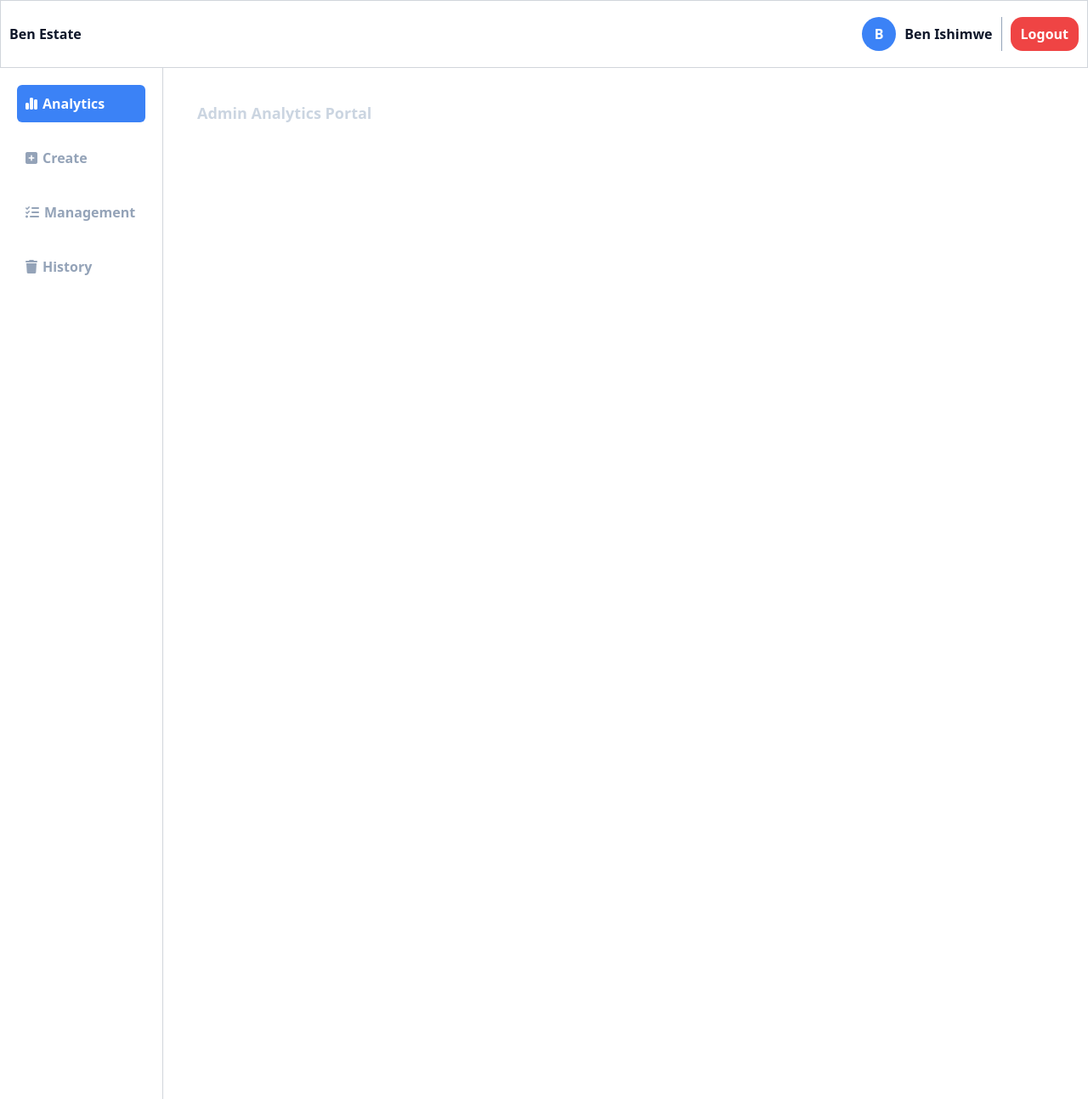
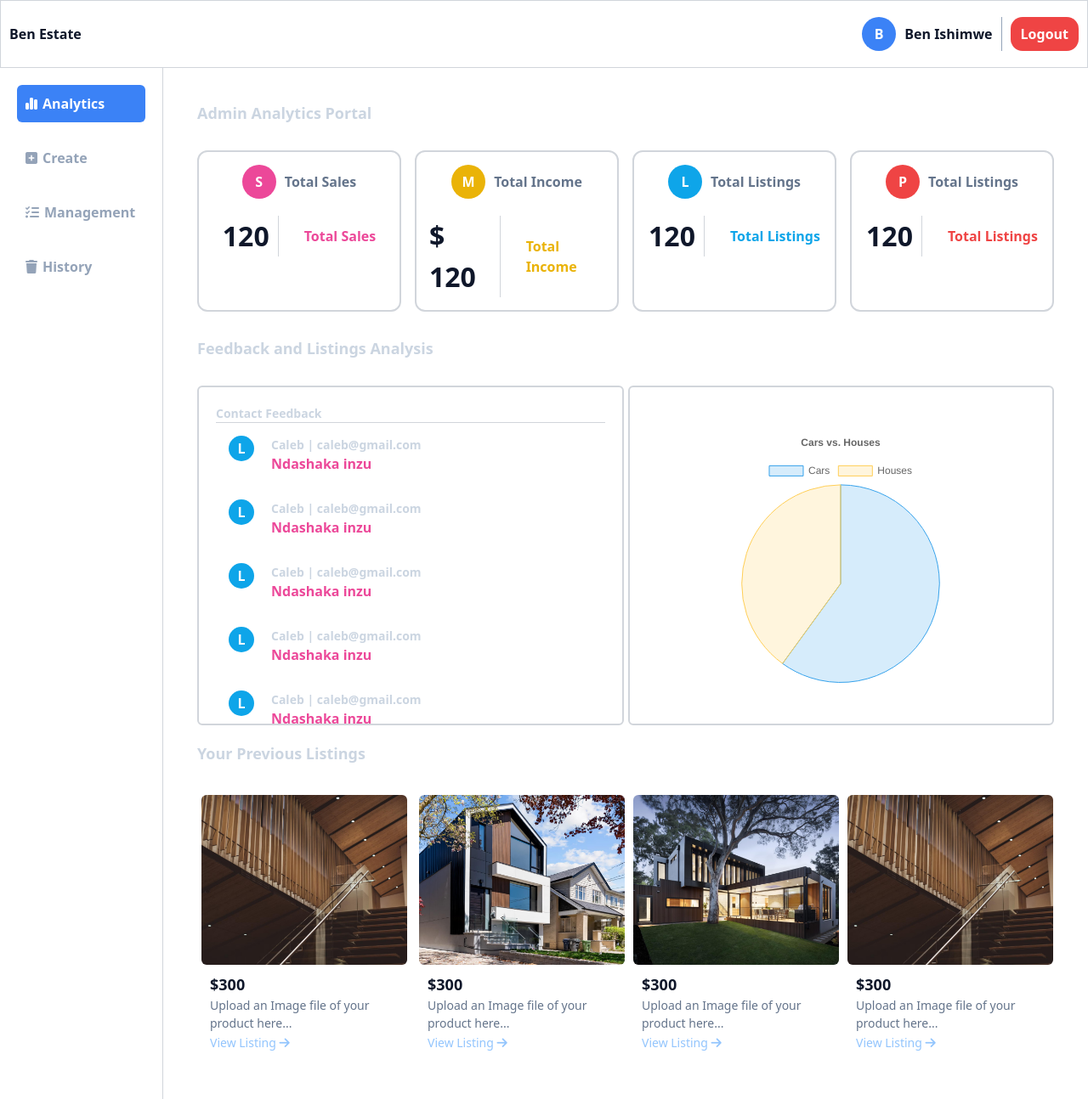
Before and after one commit to AimeKelvin/Ben_Real_estate_byChroste, a PHP site: page /admin/analytics.html in a window 1280 px wide. Shown: the whole page at 85% size. Run offline with PHP 8.4, Linux system fonts and the light colour scheme; some libraries are stand-ins or nearby versions.

Commit message:
Finished the analytics page

```diff
--- a/admin/analytics.html
+++ b/admin/analytics.html
@@ -24,6 +24,9 @@
         }
     </script>
 
+    <script src="https://cdnjs.cloudflare.com/ajax/libs/apexcharts/3.50.0/apexcharts.min.js" integrity="sha512-h3DSSmgtvmOo5gm3pA/YcDNxtlAZORKVNAcMQhFi3JJgY41j9G06WsepipL7+l38tn9Awc5wgMzJGrUWaeUEGA==" crossorigin="anonymous" referrerpolicy="no-referrer"></script>
+
+    <script src="https://cdn.jsdelivr.net/npm/chart.js"></script>
     <link rel="stylesheet" href="https://cdnjs.cloudflare.com/ajax/libs/font-awesome/6.5.2/css/all.min.css" integrity="sha512-SnH5WK+bZxgPHs44uWIX+LLJAJ9/2PkPKZ5QiAj6Ta86w+fsb2TkcmfRyVX3pBnMFcV7oQPJkl9QevSCWr3W6A==" crossorigin="anonymous" referrerpolicy="no-referrer" />
 
 </head>
@@ -60,7 +63,195 @@
 
             <!--Right Section-->
             <div class="h-full w-full p-[10px] md:p-[40px] pb-[50px] overflow-y-scroll md:w-[85%]">
+
                 <div class="text-[18px] font-black text-slate-300 select-none mb-[30px]">Admin Analytics Portal</div>
+                <div class="grid grid-cols-1 w-full gap-4 md:grid-cols-4">
+                    <!--details-->
+                        <!--detail one-->
+                        <div class="w-full border-[2px] border-solid border-gray-300 flex flex-col items-center p-[15px] rounded-[12px]">
+                            <div class="flex flex-row items-center mb-[20px]">
+                                <div class="bg-pink-500 rounded-full w-[40px] h-[40px] cursor-pointer flex justify-center items-center font-bold text-[16px] text-white">S</div>
+                                <div class="text-[16px] font-bold text-slate-500 select-none pl-[10px]">Total Sales</div>
+                            </div>
+                            <div class="flex justify-between items-center space-x-[20px]">
+                                <div class="text-[32px] font-black text-slate-900 select-none border-r border-solid border-gray-300 pr-[10px]">120</div>
+                                <div class="text-[16px] font-bold text-pink-500 select-none pl-[10px]">Total Sales</div>
+                            </div>
+                        </div>
+                        <!--detail one-->
+                        <!--detail one-->
+                        <div class="w-full border-[2px] border-solid border-gray-300 flex flex-col items-center p-[15px] rounded-[12px]">
+                            <div class="flex flex-row items-center mb-[20px]">
+                                <div class="bg-yellow-500 rounded-full w-[40px] h-[40px] cursor-pointer flex justify-center items-center font-bold text-[16px] text-white">M</div>
+                                <div class="text-[16px] font-bold text-slate-500 select-none pl-[10px]">Total Income</div>
+                            </div>
+                            <div class="flex justify-between items-center space-x-[20px]">
+                                <div class="text-[32px] font-black text-slate-900 select-none border-r border-solid border-gray-300 pr-[10px]">$ 120</div>
+                                <div class="text-[16px] font-bold text-yellow-500 select-none pl-[10px]">Total Income</div>
+                            </div>
+                        </div>
+                        <!--detail one-->
+                        <!--detail one-->
+                        <div class="w-full border-[2px] border-solid border-gray-300 flex flex-col items-center p-[15px] rounded-[12px]">
+                            <div class="flex flex-row items-center mb-[20px]">
+                                <div class="bg-sky-500 rounded-full w-[40px] h-[40px] cursor-pointer flex justify-center items-center font-bold text-[16px] text-white">L</div>
+                                <div class="text-[16px] font-bold text-slate-500 select-none pl-[10px]">Total Listings</div>
+                            </div>
+                            <div class="flex justify-between items-center space-x-[20px]">
+                                <div class="text-[32px] font-black text-slate-900 select-none border-r border-solid border-gray-300 pr-[10px]">120</div>
+                                <div class="text-[16px] font-bold text-sky-500 select-none pl-[10px]">Total Listings</div>
+                            </div>
+                        </div>
+                        <!--detail one-->
+                        <!--detail one-->
+                        <div class="w-full border-[2px] border-solid border-gray-300 flex flex-col items-center p-[15px] rounded-[12px]">
+                            <div class="flex flex-row items-center mb-[20px]">
+                                <div class="bg-red-500 rounded-full w-[40px] h-[40px] cursor-pointer flex justify-center items-center font-bold text-[16px] text-white">P</div>
+                                <div class="text-[16px] font-bold text-slate-500 select-none pl-[10px]">Total Listings</div>
+                            </div>
+                            <div class="flex justify-between items-center space-x-[20px]">
+                                <div class="text-[32px] font-black text-slate-900 select-none border-r border-solid border-gray-300 pr-[10px]">120</div>
+                                <div class="text-[16px] font-bold text-red-500 select-none pl-[10px]">Total Listings</div>
+                            </div>
+                        </div>
+                        <!--detail one-->
+                    <!--details-->
+                </div>
+
+                <!--Feedback and Piechart-->
+                <div class="text-[18px] font-black text-slate-300 select-none mt-[30px] mb-[30px]">Feedback and Listings Analysis</div>
+                <div class="flex flex-col w-full space-x-[0px] space-y-[5px] md:space-y-[0px] md:space-x-[5px] md:flex-row">
+                    <div class="border-[2px] w-full h-[400px] border-solid border-gray-300 p-[20px] overflow-y-scroll rounded-[6px] md:md:w-[50%]">
+                        <div class="text-[14px] font-bold text-slate-300 border-b border-solid border-gray-300 select-none">Contact Feedback</div>
+                        <!--Feedbacks-->
+
+                        <div class="w-full p-[15px]">
+                            <div class="flex flex-row space-x-[20px]">
+                                <div>
+                                    <div class="bg-sky-500 rounded-full w-[30px] h-[30px] cursor-pointer flex justify-center items-center font-bold text-[16px] text-white">L</div>
+                                </div>
+                                <div class="flex flex-col">
+                                    <div class="text-[14px] font-bold text-slate-300 select-none">Caleb | caleb@gmail.com</div>
+                                    <div class="text-[16px] font-bold text-pink-500 select-none">Ndashaka inzu</div>
+                                </div>
+                            </div>
+                        </div>
+
+                        <div class="w-full p-[15px]">
+                            <div class="flex flex-row space-x-[20px]">
+                                <div>
+                                    <div class="bg-sky-500 rounded-full w-[30px] h-[30px] cursor-pointer flex justify-center items-center font-bold text-[16px] text-white">L</div>
+                                </div>
+                                <div class="flex flex-col">
+                                    <div class="text-[14px] font-bold text-slate-300 select-none">Caleb | caleb@gmail.com</div>
+                                    <div class="text-[16px] font-bold text-pink-500 select-none">Ndashaka inzu</div>
+                                </div>
+                            </div>
+                        </div>
+
+                        <div class="w-full p-[15px]">
+                            <div class="flex flex-row space-x-[20px]">
+                                <div>
+                                    <div class="bg-sky-500 rounded-full w-[30px] h-[30px] cursor-pointer flex justify-center items-center font-bold text-[16px] text-white">L</div>
+                                </div>
+                                <div class="flex flex-col">
+                                    <div class="text-[14px] font-bold text-slate-300 select-none">Caleb | caleb@gmail.com</div>
+                                    <div class="text-[16px] font-bold text-pink-500 select-none">Ndashaka inzu</div>
+                                </div>
+                            </div>
+                        </div>
+
+                        <div class="w-full p-[15px]">
+                            <div class="flex flex-row space-x-[20px]">
+                                <div>
+                                    <div class="bg-sky-500 rounded-full w-[30px] h-[30px] cursor-pointer flex justify-center items-center font-bold text-[16px] text-white">L</div>
+                                </div>
+                                <div class="flex flex-col">
+                                    <div class="text-[14px] font-bold text-slate-300 select-none">Caleb | caleb@gmail.com</div>
+                                    <div class="text-[16px] font-bold text-pink-500 select-none">Ndashaka inzu</div>
+                                </div>
+                            </div>
+                        </div>
+
+                        <div class="w-full p-[15px]">
+                            <div class="flex flex-row space-x-[20px]">
+                                <div>
+                                    <div class="bg-sky-500 rounded-full w-[30px] h-[30px] cursor-pointer flex justify-center items-center font-bold text-[16px] text-white">L</div>
+                                </div>
+                                <div class="flex flex-col">
+                                    <div class="text-[14px] font-bold text-slate-300 select-none">Caleb | caleb@gmail.com</div>
+                                    <div class="text-[16px] font-bold text-pink-500 select-none">Ndashaka inzu</div>
+                                </div>
+                            </div>
+                        </div>
+
+                        <!--Feedbacks-->
+                    </div>
+                    <div class="border-[2px] w-full h-[400px] border-solid flex justify-center items-center border-gray-300 p-[20px] rounded-[6px] md:w-[50%]">
+                        <!--Chart-->
+                        <div>
+                            <canvas id="myPieChart" class="w-full h-full"></canvas>
+                        </div>
+                        <!--Chart-->
+                    </div>
+                </div>
+                <!--Feedback and Piechart-->
+
+                <!--Previous listings-->
+                <div>
+                    <div class="text-[18px] font-black text-slate-300 select-none mt-[20px] mb-[30px]">Your Previous Listings</div>
+                    <div class="grid grid-cols-1 md:grid-cols-4 space-x-[4px]">
+                        <!--Product One-->
+                        <div class="w-full bg-white/[90%] p-[5px] rounded-[4px] md:w-[100%] flex flex-col">
+                            <div class="w-full h-[200px]">
+                                <img src="../images/hero_bg_1.jpg" class="w-full rounded-[6px] h-full object-cover object-center" alt="Product">
+                            </div>
+                            <div class="p-[10px] rounded-[4px]">
+                                <div class="text-[18px] font-black text-slate-900 select-none md-[4px]">$300</div>
+                                <p class="font-md text-[14px] text-slate-500 select-none text-start">Upload an Image file of your product here...</p>
+                                <a href="" class="font-md text-[14px] text-blue-300 select-none text-start">View Listing <span></span><i class="fa-solid fa-arrow-right"></i></a>
+                            </div>
+                        </div>
+                        <!--Product One-->
+                        <!--Product Two-->
+                        <div class="w-full bg-white/[90%] p-[5px] rounded-[4px] md:w-[100%] flex flex-col">
+                            <div class="w-full h-[200px]">
+                                <img src="../images/hero_bg_2.jpg" class="w-full rounded-[6px] h-full object-cover object-center" alt="Product">
+                            </div>
+                            <div class="p-[10px] rounded-[4px]">
+                                <div class="text-[18px] font-black text-slate-900 select-none md-[4px]">$300</div>
+                                <p class="font-md text-[14px] text-slate-500 select-none text-start">Upload an Image file of your product here...</p>
+                                <a href="" class="font-md text-[14px] text-blue-300 select-none text-start">View Listing <span></span><i class="fa-solid fa-arrow-right"></i></a>
+                            </div>
+                        </div>
+                        <!--Product Two-->
+                        <!--Product Three-->
+                        <div class="w-full bg-white/[90%] p-[5px] rounded-[4px] md:w-[100%] flex flex-col">
+                            <div class="w-full h-[200px]">
+                                <img src="../images/hero_bg_3.jpg" class="w-full rounded-[6px] h-full object-cover object-center" alt="Product">
+                            </div>
+                            <div class="p-[10px] rounded-[4px]">
+                                <div class="text-[18px] font-black text-slate-900 select-none md-[4px]">$300</div>
+                                <p class="font-md text-[14px] text-slate-500 select-none text-start">Upload an Image file of your product here...</p>
+                                <a href="" class="font-md text-[14px] text-blue-300 select-none text-start">View Listing <span></span><i class="fa-solid fa-arrow-right"></i></a>
+                            </div>
+                        </div>
+                        <!--Product Three-->
+                        <!--Product Four-->
+                        <div class="w-full bg-white/[90%] p-[5px] rounded-[4px] md:w-[100%] flex flex-col">
+                            <div class="w-full h-[200px]">
+                                <img src="../images/hero_bg_1.jpg" class="w-full rounded-[6px] h-full object-cover object-center" alt="Product">
+                            </div>
+                            <div class="p-[10px] rounded-[4px]">
+                                <div class="text-[18px] font-black text-slate-900 select-none md-[4px]">$300</div>
+                                <p class="font-md text-[14px] text-slate-500 select-none text-start">Upload an Image file of your product here...</p>
+                                <a href="" class="font-md text-[14px] text-blue-300 select-none text-start">View Listing <span></span><i class="fa-solid fa-arrow-right"></i></a>
+                            </div>
+                        </div>
+                        <!--Product Four-->
+                    </div>
+                </div>
+                <!--Previous listings-->
 
             </div>
             <!--Right Scetion-->
@@ -68,5 +259,43 @@
         <!--Main content-->
     </div>
 
+    <script>
+        // Get the context of the canvas element we want to select
+        var ctx = document.getElementById('myPieChart').getContext('2d');
+
+        // Create the pie chart
+        var myPieChart = new Chart(ctx, {
+            type: 'pie',  // Specify the chart type
+            data: {
+                labels: ['Cars', 'Houses'],  // Labels for the pie slices
+                datasets: [{
+                    label: 'Distribution',
+                    data: [60, 40],  // Data values for each slice
+                    backgroundColor: [
+                        'rgba(54, 162, 235, 0.2)',
+                        'rgba(255, 206, 86, 0.2)'
+                    ],
+                    borderColor: [
+                        'rgba(54, 162, 235, 1)',
+                        'rgba(255, 206, 86, 1)'
+                    ],
+                    borderWidth: 1
+                }]
+            },
+            options: {
+                responsive: true,
+                plugins: {
+                    legend: {
+                        position: 'top',  // Position of the legend
+                    },
+                    title: {
+                        display: true,
+                        text: 'Cars vs. Houses'  // Title of the chart
+                    }
+                }
+            }
+        });
+    </script>
+
 </body>
 </html>
--- a/admin/main.css
+++ b/admin/main.css
@@ -21,3 +21,8 @@ body {
 ::-webkit-scrollbar-thumb:hover {
     background: #03a9f4;
 }
+
+#myPieChart {
+    max-width: 300px;
+    max-height: 300px;
+}
```
Also changed, not shown: admin/history.html (+46 -0 lines).
